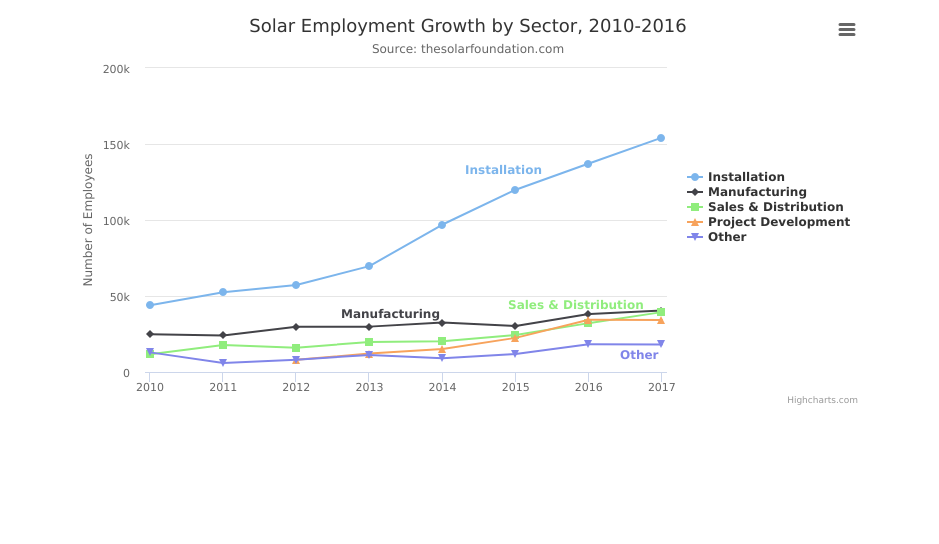
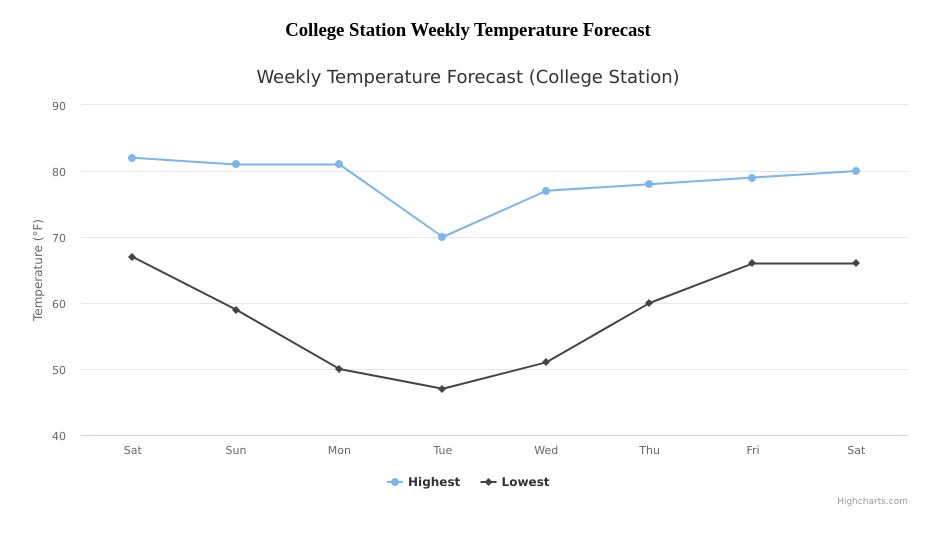
Before and after one commit to AZavala-Tamu/GEOG-678, a plain HTML site: page Labs/Lab8/HighCharts.html in a window 1280 px wide. Shown: the whole page, without its empty margins (172-1111 px from the left). Drawn offline with nearby package versions, Linux system fonts and the light colour scheme.

Commit message:
Update Lab 8

```diff
--- a/Labs/Lab8/HighCharts.html
+++ b/Labs/Lab8/HighCharts.html
@@ -1,79 +1,49 @@
 <!DOCTYPE html>
 <html>
 <head>
-    <title>AZ HighChart</title>
+  <title>College Station Temperature - Highcharts</title>
 
-    <script src="https://code.highcharts.com/highcharts.js"></script>
-    <script src="https://code.highcharts.com/modules/series-label.js"></script>
-    <script src="https://code.highcharts.com/modules/exporting.js"></script>
+  <script src="https://cdnjs.cloudflare.com/ajax/libs/highcharts/10.3.3/highcharts.js"></script>
 
   <style>
     #container {
       min-width: 310px;
-        max-width: 800px;
-        height: 400px;
+      max-width: 900px;
+      height: 450px;
       margin: 0 auto;
     }
   </style>
 </head>
 
 <body>
+
+<h3 style="text-align:center;">College Station Weekly Temperature Forecast</h3>
+
 <div id="container"></div>
 
 <script>
 Highcharts.chart('container', {
 
-        title: { text: 'Solar Employment Growth by Sector, 2010-2016' },
-        subtitle: { text: 'Source: thesolarfoundation.com' },
+  title: { text: 'Weekly Temperature Forecast (College Station)' },
+
+  xAxis: {
+    categories: ['Sat','Sun','Mon','Tue','Wed','Thu','Fri','Sat']
+  },
 
   yAxis: {
-          title: { text: 'Number of Employees' }
-        },
-
-        legend: {
-          layout: 'vertical',
-          align: 'right',
-          verticalAlign: 'middle'
-        },
-
-        plotOptions: {
-          series: {
-            label: { connectorAllowed: false },
-            pointStart: 2010
-          }
+    title: { text: 'Temperature (°F)' }
   },
 
   series: [{
-          name: 'Installation',
-          data: [43934, 52503, 57177, 69658, 97031, 119931, 137133, 154175]
+    name: 'Highest',
+    data: [82, 81, 81, 70, 77, 78, 79, 80]
   }, {
-          name: 'Manufacturing',
-          data: [24916, 24064, 29742, 29851, 32490, 30282, 38121, 40434]
-        }, {
-          name: 'Sales & Distribution',
-          data: [11744, 17722, 16005, 19771, 20185, 24377, 32147, 39387]
-        }, {
-          name: 'Project Development',
-          data: [null, null, 7988, 12169, 15112, 22452, 34400, 34227]
-        }, {
-          name: 'Other',
-          data: [12908, 5948, 8105, 11248, 8989, 11816, 18274, 18111]
-        }],
-
-        responsive: {
-          rules: [{
-            condition: { maxWidth: 500 },
-            chartOptions: {
-              legend: {
-                layout: 'horizontal',
-                align: 'center',
-                verticalAlign: 'bottom'
-              }
-            }
+    name: 'Lowest',
+    data: [67, 59, 50, 47, 51, 60, 66, 66]
   }]
-        }
 
 });
 </script>
+
 </body>
 </html>
```
Also changed, not shown: Labs/Lab8/D3.html (+5 -4 lines). Lines whose indentation alone changed are shown as unchanged.
